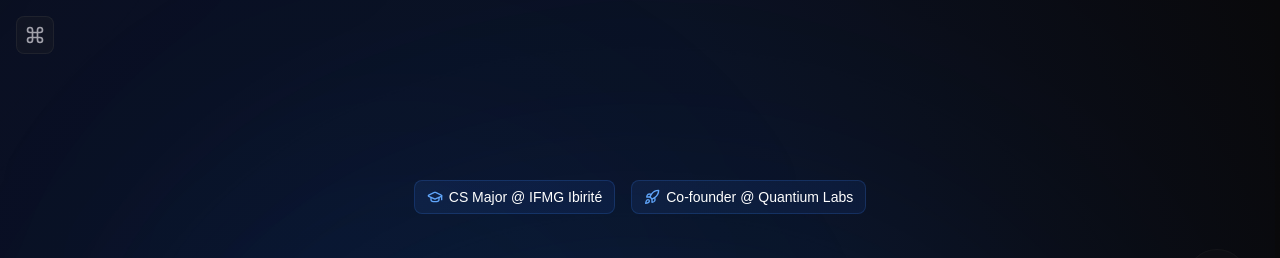
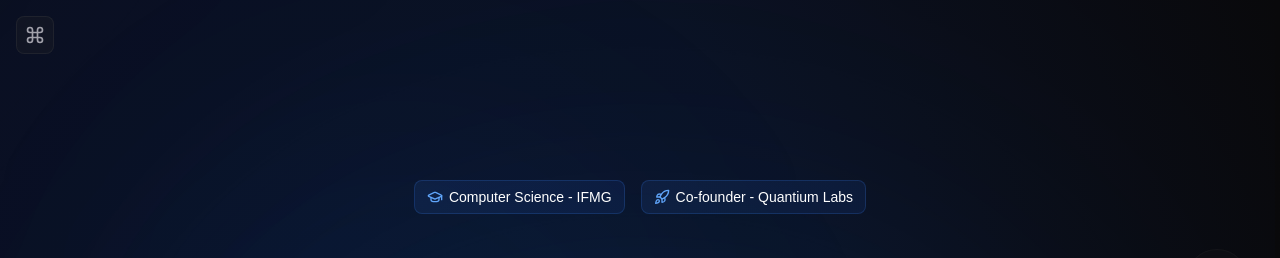
Before and after one commit to VictorHumberto01/VictorPortfolio, a Next.js app: page / in a window 1280 px wide. Shown: the top 258 px of the page. Built offline with nearby package versions, Linux system fonts and the light colour scheme.

Commit message:
Update hero section tags for clarity and consistency

```diff
--- a/src/components/ui/Hero.jsx
+++ b/src/components/ui/Hero.jsx
@@ -89,8 +89,8 @@ const AnimatedHero = () => {
           animate={{ opacity: 1, y: 0 }}
           transition={{ duration: 0.5 }}
         >
-          <Tag icon={GraduationCap} text="CS Major @ IFMG Ibirité" />
-          <Tag icon={Rocket} text="Co-founder @ Quantium Labs" />
+          <Tag icon={GraduationCap} text="Computer Science - IFMG " />
+          <Tag icon={Rocket} text="Co-founder - Quantium Labs" />
         </motion.div>
 
         {/* Main Heading */}
```
